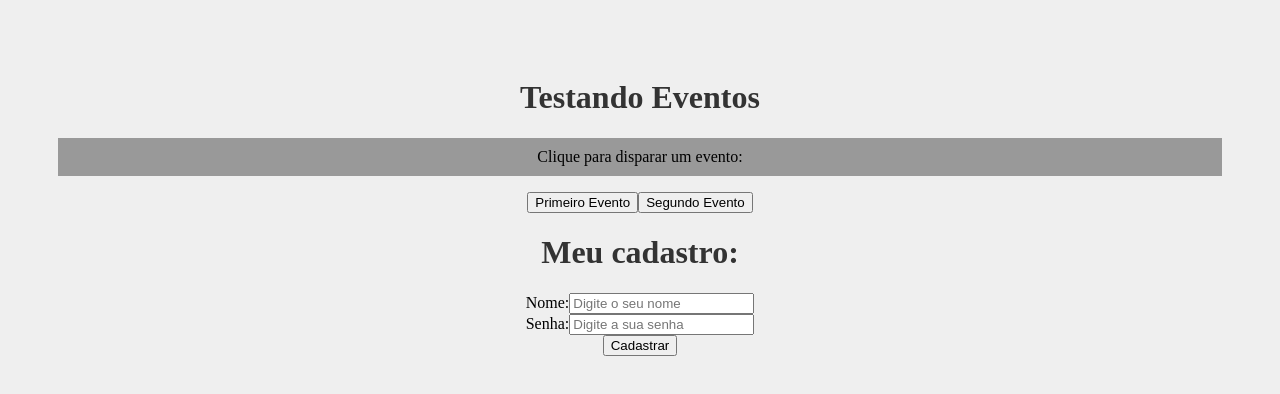
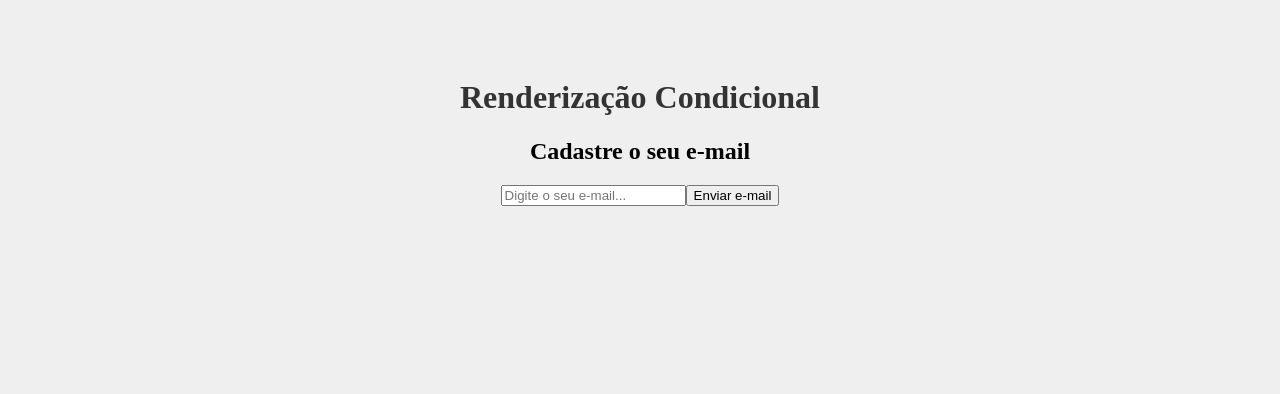
Before and after one commit to LeonardoDuarteBonafe/course-reactjs-yt-hora-de-codar, a React (Create React App) app: page / in a window 1280 px wide. Shown: the top 394 px of the page. Built offline with nearby package versions, Linux system fonts and the light colour scheme.

Commit message:
Aula 12 - Renderização condicional (if)

```diff
--- a/src/App.js
+++ b/src/App.js
@@ -2,13 +2,13 @@
 import './App.css';
 import Evento from './components/Evento'
 import Form from './components/Form'
+import Condicional from './components/Condicional';
 
 function App() {
   return (
     <div className="App">
-      <h1>Testando Eventos</h1>
-      <Evento/>
-      <Form />
+      <h1>Renderização Condicional</h1>
+      <Condicional />
     </div>
   );
 }
--- /dev/null
+++ b/src/components/Condicional.js
@@ -0,0 +1,39 @@
+import {useState} from 'react'
+
+function Condicional(){
+
+    const [email, setEmail] = useState()
+    const [userEmail, setUserEmail] = useState()
+
+    function enviarEmail(e){
+        e.preventDefault()
+        setUserEmail(email)
+        console.log(userEmail)
+    }
+
+    function limparEmail(){
+        setUserEmail('')
+    }
+
+    return(
+        <div>
+            <h2>Cadastre o seu e-mail</h2>
+            <form>
+                <input
+                    type="email"
+                    placeholder='Digite o seu e-mail...'
+                    onChange={(e) => setEmail(e.target.value)}
+                />
+                <button onClick={enviarEmail}>Enviar e-mail</button>
+                {userEmail && (
+                    <div>
+                        <p>O e-mail do usuário é: {userEmail}</p>
+                        <button onClick={limparEmail}>Limpar e-mail</button>
+                    </div>
+                )}
+            </form>
+        </div>
+    )
+}
+
+export default Condicional
```
